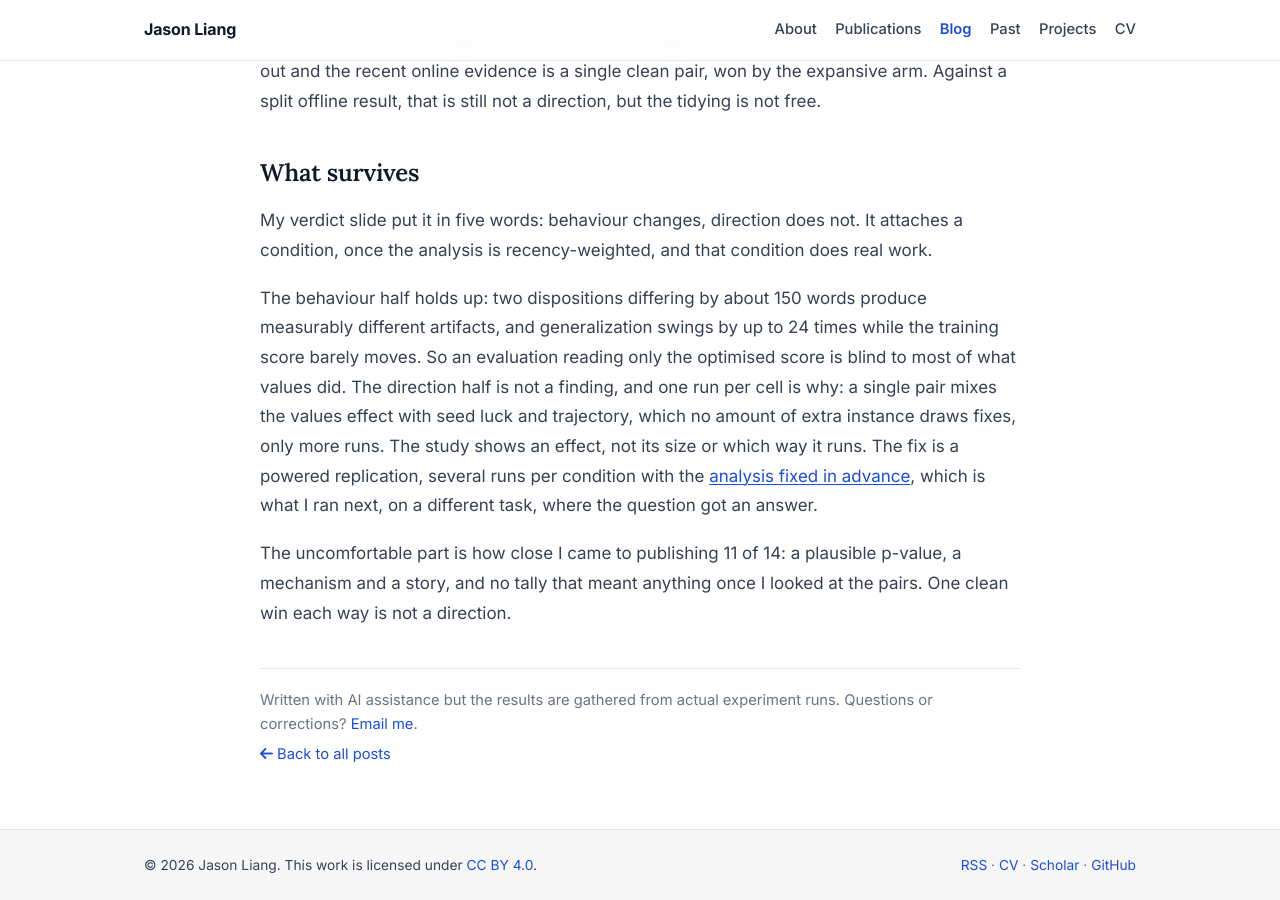
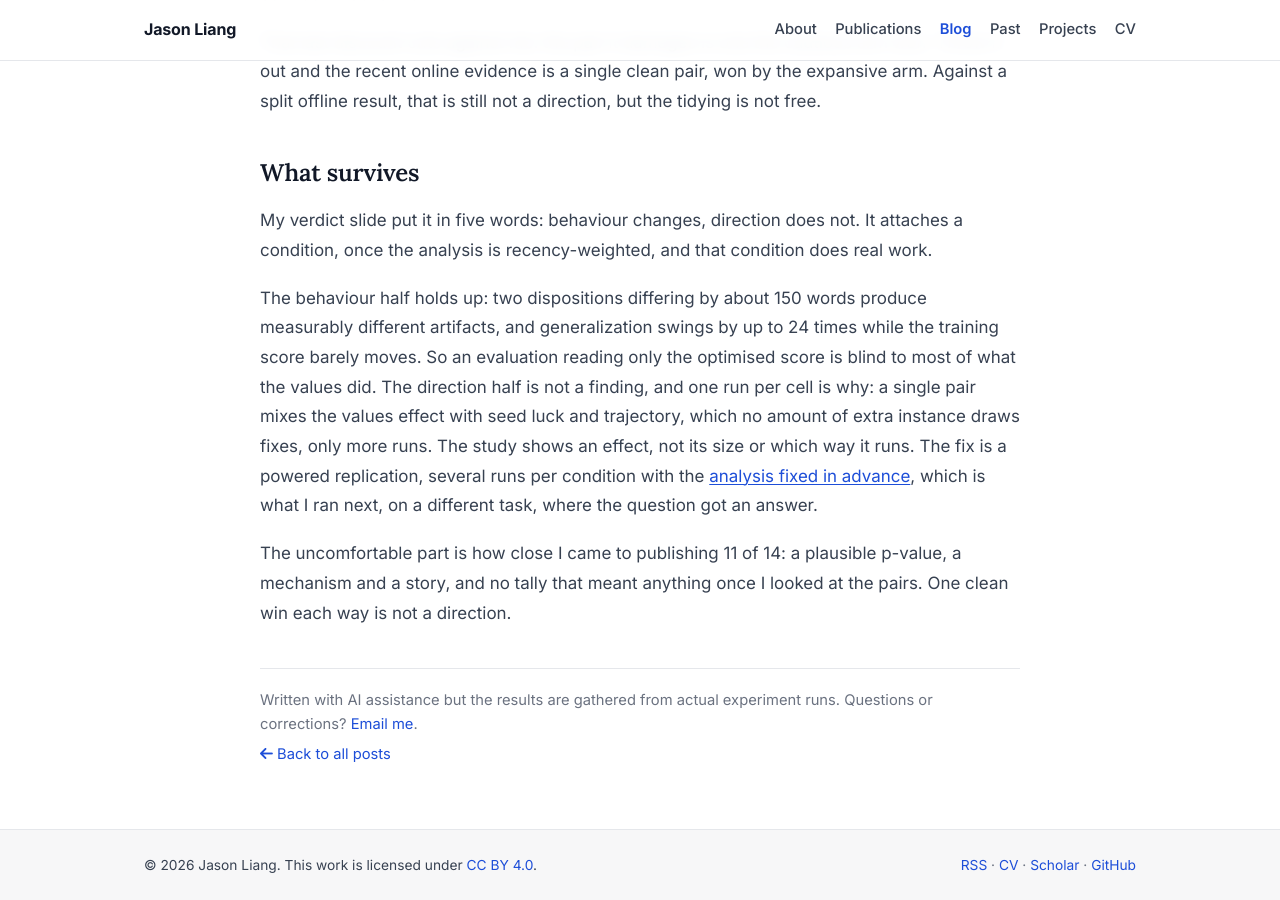
Before and after one commit to jasonzliang/jasonzliang.github.io, a Jekyll site: the page built from _posts/2026-07-26-bin-packing-values.md, in a window 1280 px wide and 900 px high, scrolled down 4456 px. Built offline with Jekyll 4.4.1, drawn with Linux system fonts in a browser that asks for light colours; some of the changed text lies outside the part shown.

Commit message:
Repair two prose regressions my own trims introduced
- 'blind to most of what values did' had lost its article, turning the
  specific values under test into values in general. Restored.
- 'varies 1 to 6' restored to 'varies from 1 to 6'.
- values-rewriting's four-disposition gloss ran into the surrounding
  six-item enumeration; parenthesised so both lists parse.

Paid for with real redundancy ('at about 0.99' -> 'about 0.99', 'a full
100 per cent gap' -> 'a 100 per cent gap') rather than by shortening
sentences that were carrying meaning.

```diff
--- a/_posts/2026-07-26-bin-packing-values.md
+++ b/_posts/2026-07-26-bin-packing-values.md
@@ -179,13 +178,13 @@
 The behaviour half holds up: two dispositions differing by about 150 words
 produce measurably different artifacts, and generalization swings by up to 24
 times while the training score barely moves. So an evaluation reading only the
-optimised score is blind to most of what values did. The direction half is not a
-finding, and one run per cell is why: a single pair mixes the values effect with
-seed luck and trajectory, which no amount of extra instance draws fixes, only
-more runs. The study shows an effect, not its size or which way it runs. The fix
-is a powered replication, several runs per condition with the [analysis fixed in
-advance](/blog/pre-registration/), which is what I ran next, on a different
-task, where the question got an answer.
+optimised score is blind to most of what the values did. The direction half is
+not a finding, and one run per cell is why: a single pair mixes the values
+effect with seed luck and trajectory, which no amount of extra instance draws
+fixes, only more runs. The study shows an effect, not its size or which way it
+runs. The fix is a powered replication, several runs per condition with the
+[analysis fixed in advance](/blog/pre-registration/), which is what I ran next,
+on a different task, where the question got an answer.
 
 The uncomfortable part is how close I came to publishing 11 of 14: a plausible
 p-value, a mechanism and a story, and no tally that meant anything once I looked
```
Also changed, not shown: other parts of _posts/2026-07-26-bin-packing-values.md (+10 -11 lines), _posts/2026-08-05-values-rewriting.md (+1 -1 lines).
